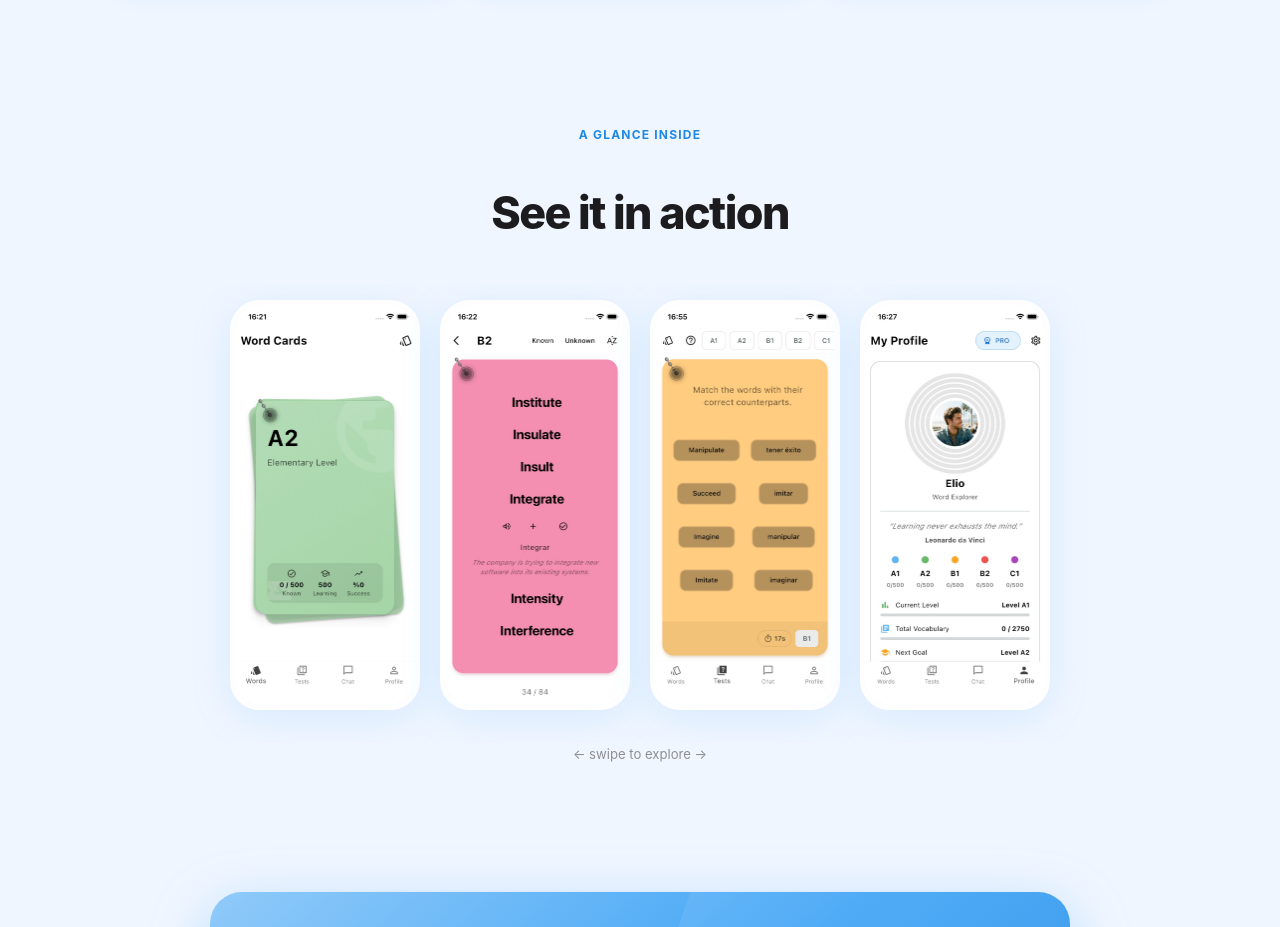
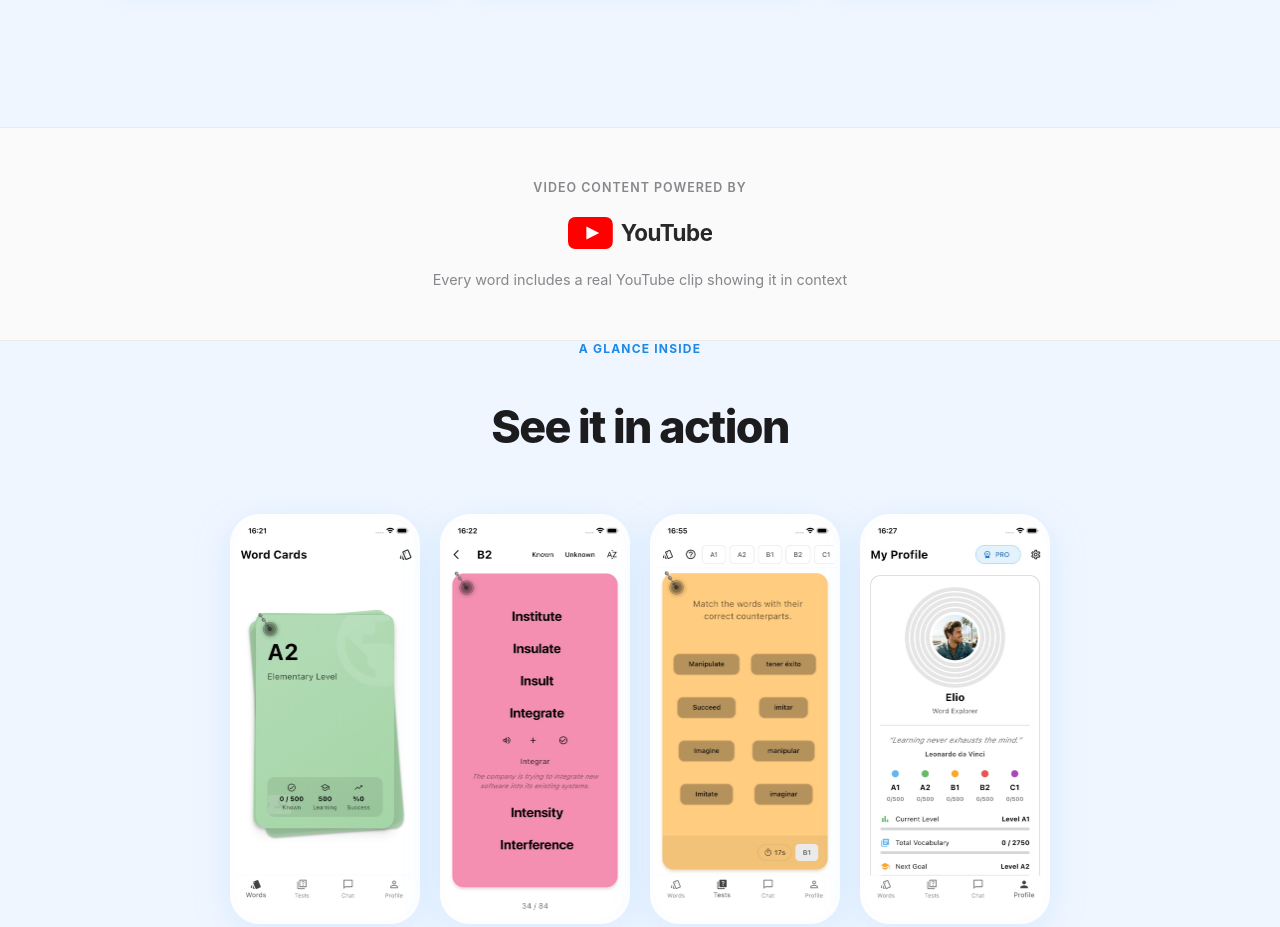
Before and after one commit to Batuhanbyr/wordcards_M, a plain HTML site: page index.html in a window 1280 px wide. Shown: the part 1962-2889 px from the top of the page. Drawn offline with Linux system fonts and the light colour scheme.

Commit message:
Add YouTube section and update privacy policy to include video ID usage

```diff
--- a/index.html
+++ b/index.html
@@ -258,6 +258,42 @@
         .footer-copy { color: #aeaeb2; font-size: 0.78rem; }
         .footer-legal { color: #c7c7cc; font-size: 0.7rem; max-width: 480px; text-align: center; }
 
+        /* ── YOUTUBE SECTION ── */
+        .yt-section {
+            display: flex;
+            flex-direction: column;
+            align-items: center;
+            gap: 12px;
+            padding: 52px 20px;
+            background: #fafafa;
+            border-top: 1px solid rgba(0,0,0,0.06);
+            border-bottom: 1px solid rgba(0,0,0,0.06);
+        }
+        .yt-label {
+            font-size: 0.78rem;
+            font-weight: 600;
+            letter-spacing: 0.08em;
+            text-transform: uppercase;
+            color: #86868b;
+            margin: 0;
+        }
+        .yt-logo-link {
+            display: inline-flex;
+            align-items: center;
+            text-decoration: none;
+            padding: 10px 20px;
+            border-radius: 12px;
+            transition: background 0.2s;
+        }
+        .yt-logo-link:hover { background: rgba(255,0,0,0.06); }
+        .yt-logo { height: 32px; width: auto; }
+        .yt-sub {
+            font-size: 0.9rem;
+            color: #86868b;
+            margin: 0;
+            text-align: center;
+        }
+
         /* ── ANIMATIONS ── */
         .fu { opacity:0; transform:translateY(28px); transition:opacity 0.7s cubic-bezier(0.2,0.8,0.2,1), transform 0.7s cubic-bezier(0.2,0.8,0.2,1); }
         .fu.on { opacity:1; transform:none; }
@@ -355,6 +391,21 @@
     </div>
 </section>
 
+<!-- POWERED BY YOUTUBE -->
+<section class="yt-section fu">
+    <p class="yt-label">Video content powered by</p>
+    <a href="https://www.youtube.com" target="_blank" rel="noopener" class="yt-logo-link" aria-label="YouTube">
+        <svg class="yt-logo" viewBox="0 0 90 20" xmlns="http://www.w3.org/2000/svg" aria-hidden="true">
+            <!-- YouTube play button icon -->
+            <rect x="0" y="0" width="28" height="20" rx="4.5" fill="#FF0000"/>
+            <polygon points="11.5,6 11.5,14 19.5,10" fill="#fff"/>
+            <!-- YouTube wordmark -->
+            <text x="33" y="15" font-family="-apple-system,BlinkMacSystemFont,'Segoe UI',sans-serif" font-size="14" font-weight="700" fill="#282828" letter-spacing="-0.3">YouTube</text>
+        </svg>
+    </a>
+    <p class="yt-sub">Every word includes a real YouTube clip showing it in context</p>
+</section>
+
 <!-- SCREENSHOTS -->
 <section class="screens">
     <div class="section-eye fu">A glance inside</div>
@@ -394,6 +445,7 @@
         </div>
         <div class="footer-copy">&copy; 2026 WordCards. All rights reserved.</div>
         <div class="footer-legal">Apple and the Apple logo are trademarks of Apple Inc. App Store is a service mark of Apple Inc.</div>
+        <div class="footer-legal">Video content powered by <a href="https://www.youtube.com" target="_blank" rel="noopener" style="color:#c7c7cc;text-decoration:underline;">YouTube</a>. YouTube is a trademark of Google LLC.</div>
     </div>
 </footer>
 
```
Also changed, not shown: privacy/index.html (+7 -0 lines).
